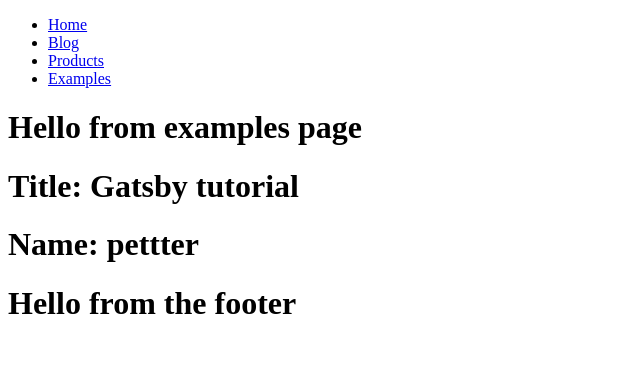
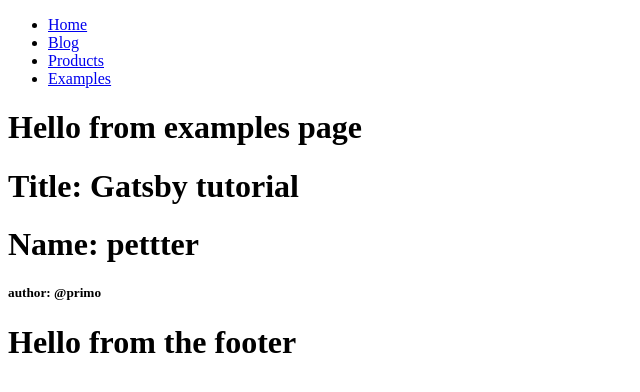
Before and after one commit to sz16900/gatsby-tutorials, a Gatsby site: page /examples in a window 1280 px wide. Shown: the whole page, without its empty margins (0-640 px from the left). Built offline with nearby package versions, Linux system fonts and the light colour scheme; Gatsby itself is replaced by a stand-in of ours.

Commit message:
page query

```diff
--- a/src/pages/examples.js
+++ b/src/pages/examples.js
@@ -1,14 +1,39 @@
 import React from "react"
 import Header from "../components/examples/Header"
 import Layout from "../components/layout"
+import { graphql } from "gatsby"
 
-const examples = () => {
+const examples = ({ data }) => {
+  const {
+    site: {
+      siteMetadata: { author },
+    },
+  } = data
+
   return (
     <Layout>
       <h1>Hello from examples page</h1>
       <Header />
+      <h5>author: {author}</h5>
     </Layout>
   )
 }
 
+export const data = graphql`
+  query {
+    site {
+      siteMetadata {
+        author
+        data
+        description
+        title
+        person {
+          age
+          name
+        }
+      }
+    }
+  }
+`
+
 export default examples
```
